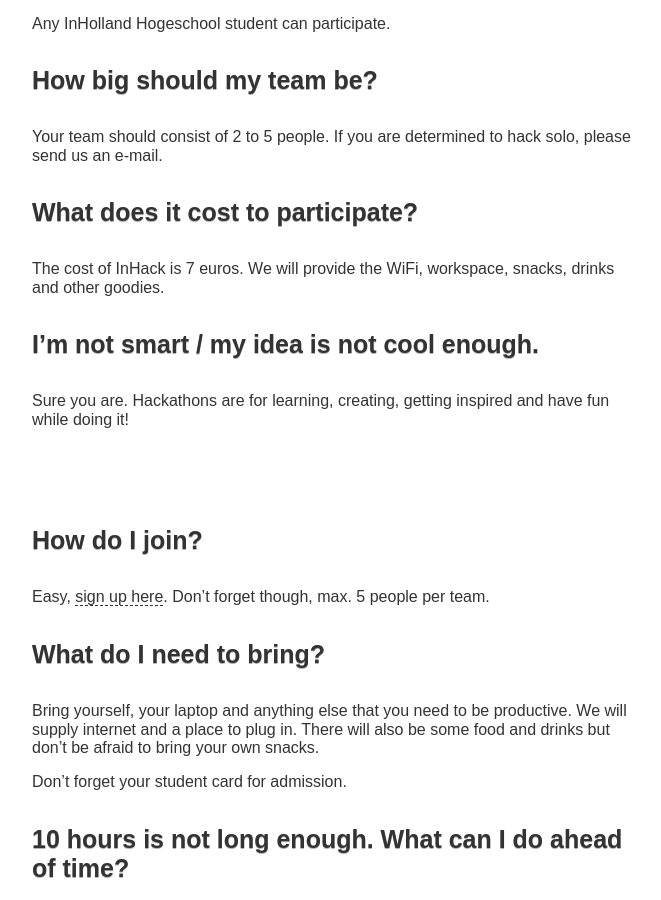
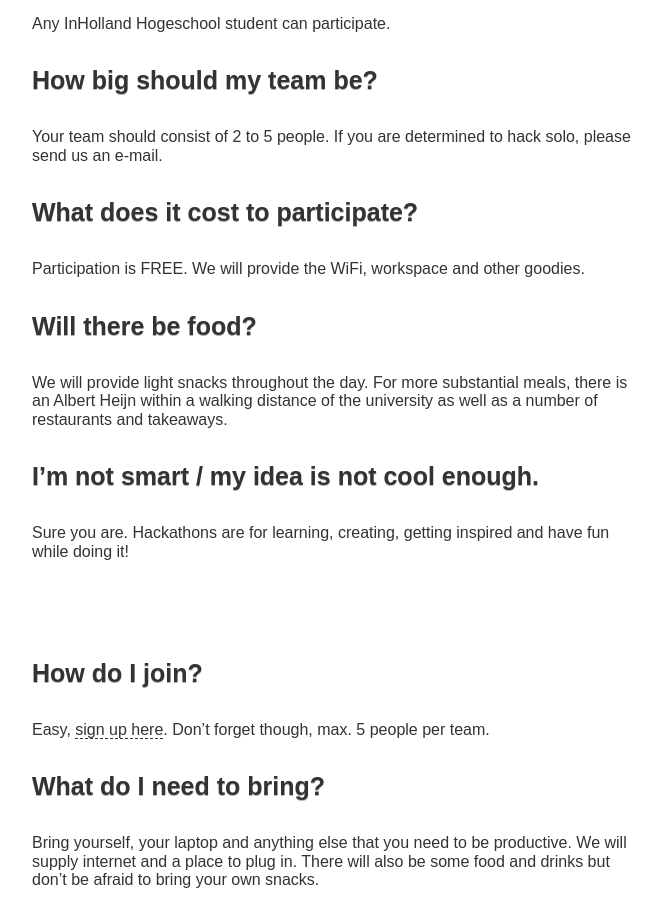
Before and after one commit to InHack2018/inhack2018.github.io, a Jekyll site: the page built from index.html, in a window 1280 px wide and 900 px high, scrolled down 2405 px. Shown: the whole window, without its empty margins (308-969 px from the left). Built offline with Jekyll 4.4.1, drawn with Linux system fonts in a browser that asks for light colours; nearby versions of some CDN libraries.

Commit message:
Update 0000-03-01-detailed-info.md

```diff
--- a/_posts/0000-03-01-detailed-info.md
+++ b/_posts/0000-03-01-detailed-info.md
@@ -30,7 +30,11 @@
 
 #### What does it cost to participate?
 
-The cost of InHack is 7 euros. We will provide the WiFi, workspace, snacks, drinks and other goodies.
+Participation is FREE. We will provide the WiFi, workspace and other goodies.
+
+#### Will there be food?
+
+We will provide light snacks throughout the day. For more substantial meals, there is an Albert Heijn within a walking distance of the university as well as a number of restaurants and takeaways.
 
 #### I'm not smart / my idea is not cool enough.
 
```
